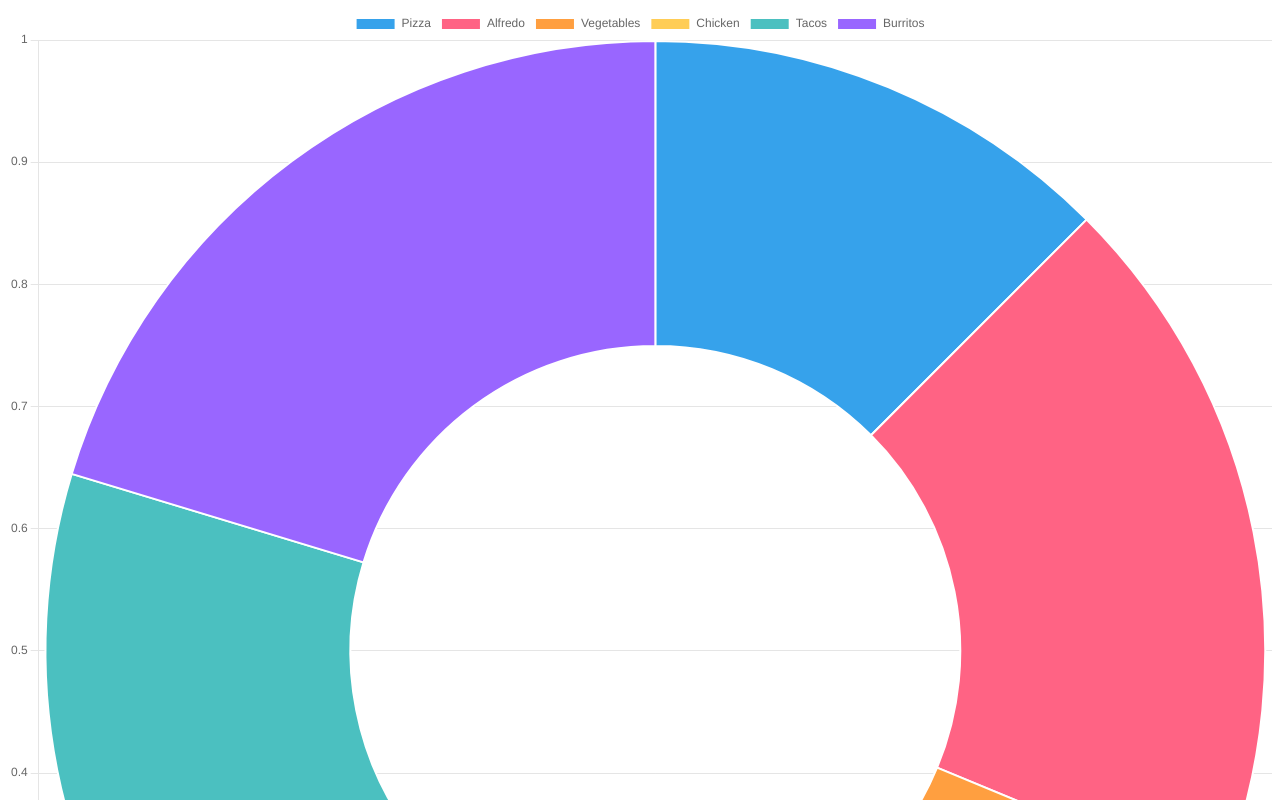
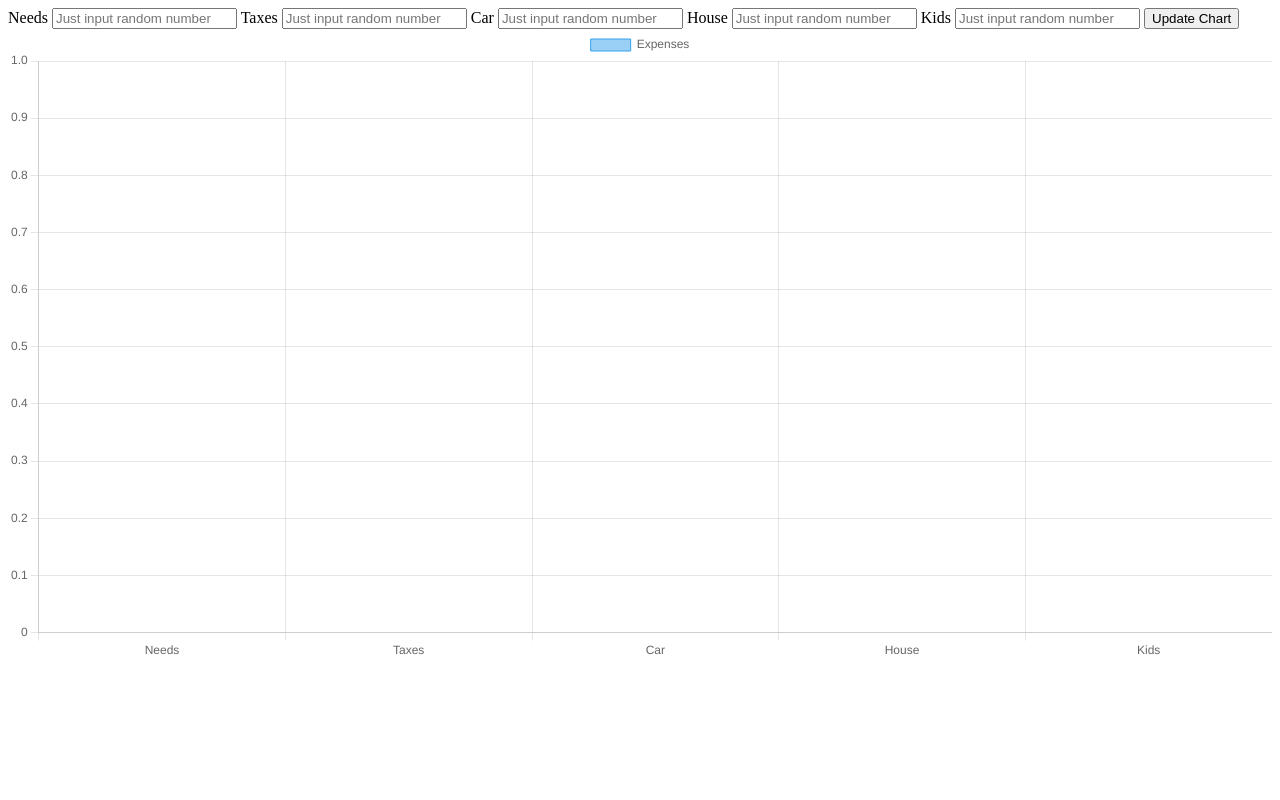
Before and after one commit to ashlee21salinas/chartssssss, a plain HTML site: page index.html in a window 1280 px wide. Shown: the top 800 px of the page. Drawn offline with nearby package versions, Linux system fonts and the light colour scheme.

Commit message:
all done

```diff
--- a/index.html
+++ b/index.html
@@ -2,10 +2,29 @@
 <html lang="en">
 <head>
     <meta charset="UTF-8">
-    <meta name="viewport" content="width='device-width', initial-scale=1.0">
+    <meta name="viewport" content="width=device-width, initial-scale=1.0">
+    <link rel="stylesheet" href="index.css">
     <title>Chartssssssss</title>
 </head>
 <body>
+
+  <label for="amount">Needs</label>
+  <input type="number" id="ammount" placeholder="Just input random number">
+
+  <label for="taxes">Taxes</label>
+  <input type="number" id="taxes" placeholder="Just input random number">
+
+  <label for="Car">Car</label>
+  <input type="number" id="car" placeholder="Just input random number">
+
+  <label for="house">House</label>
+  <input type="number" id="House" placeholder="Just input random number">
+
+  <label for="Kids">Kids</label>
+  <input type="number" id="kids" placeholder="Just input random number">
+
+  <button onclick="updateChart()">Update Chart</button>
+
   <div>
     <canvas id="myChart"></canvas>
   </div>
@@ -15,14 +34,15 @@
   <script>
     const ctx = document.getElementById('myChart');
 
-        new Chart(ctx, {
-          type: 'doughnut',
+
+    const myChart = new Chart(ctx, {
+      type: 'bar',
       data: {
-            labels: ['Pizza', 'Alfredo', 'Vegetables', 'Chicken', 'Tacos', 'Burritos'],
+        labels: ['Needs', 'Taxes', 'Car', 'House', 'Kids'],
         datasets: [{
-              label: 'People like this',
-              data: [8, 12, 10, 1, 20, 13],
-              borderWidth: 2
+          label: 'Expenses',
+          data: [0, 0, 0, 0, 0],
+          borderWidth: 1
         }]
       },
       options: {
@@ -33,6 +53,22 @@
         }
       }
     });
+
+
+    function updateChart() {
+      const amount = document.getElementById('ammount').value || 0;
+      const taxes = document.getElementById('taxes').value || 0;
+      const car = document.getElementById('car').value || 0;
+      const house = document.getElementById('House').value || 0;
+      const kids = document.getElementById('kids').value || 0;
+
+      // Update chart data
+      myChart.data.datasets[0].data = [amount, taxes, car, house, kids];
+
+      // Update the chart
+      myChart.update();
+    }
   </script>
+
 </body>
 </html>
```
Also changed, not shown: index.css (added). Lines whose indentation alone changed are shown as unchanged.
